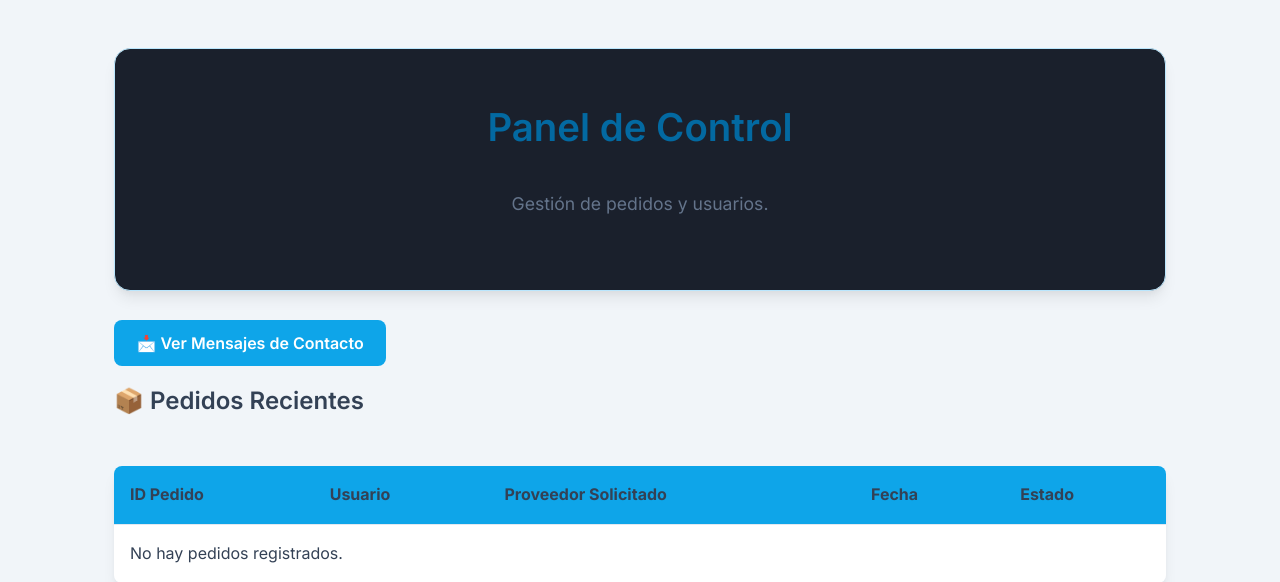
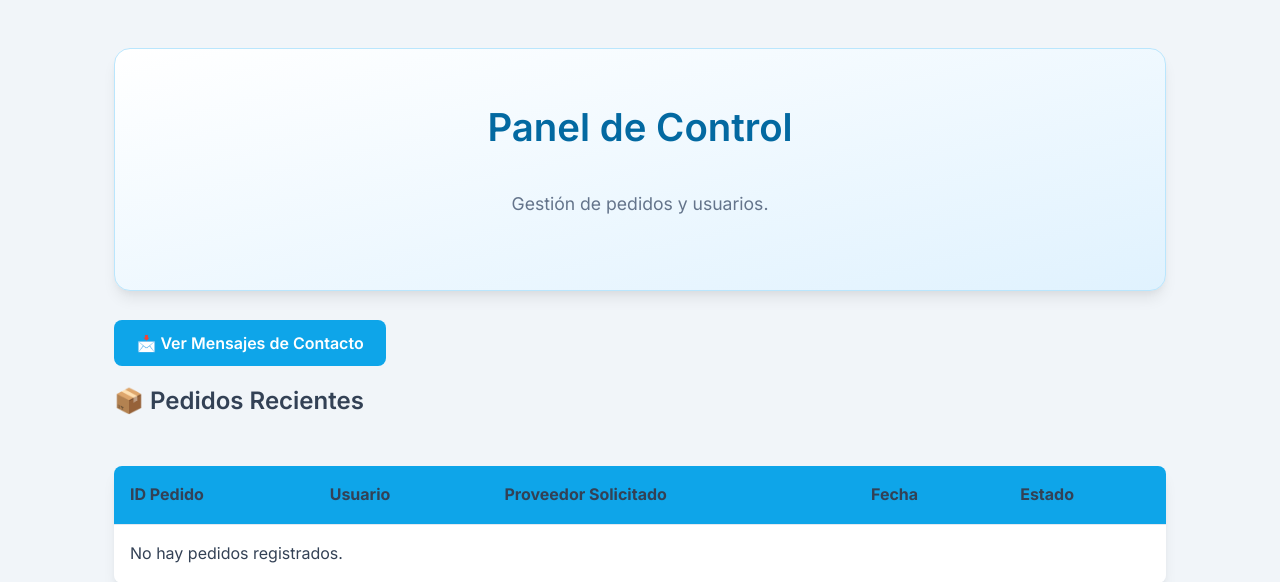
Before and after one commit to ivan-SalazarL/Proyecto-GrupaI-IDWEB, a Flask app: page /admin in a window 1280 px wide. Shown: the part 112-694 px from the top of the page. Run offline with Flask 3, Linux system fonts and the light colour scheme; a user stored in the database is signed in; data comes from the database, SQL or seed files in the repository; data that the repository does not hold is empty.

Commit message:
Cambios1

```diff
--- a/templates/admin.html
+++ b/templates/admin.html
@@ -3,7 +3,7 @@
 {% block title %}Panel de Administración{% endblock %}
 
 {% block content %}
-<section class="hero-secundario" style="background: #1a202c; color: white;">
+<section class="hero-secundario" style="color: white;">
     <h1>Panel de Control</h1>
     <p>Gestión de pedidos y usuarios.</p>
 </section>
```
